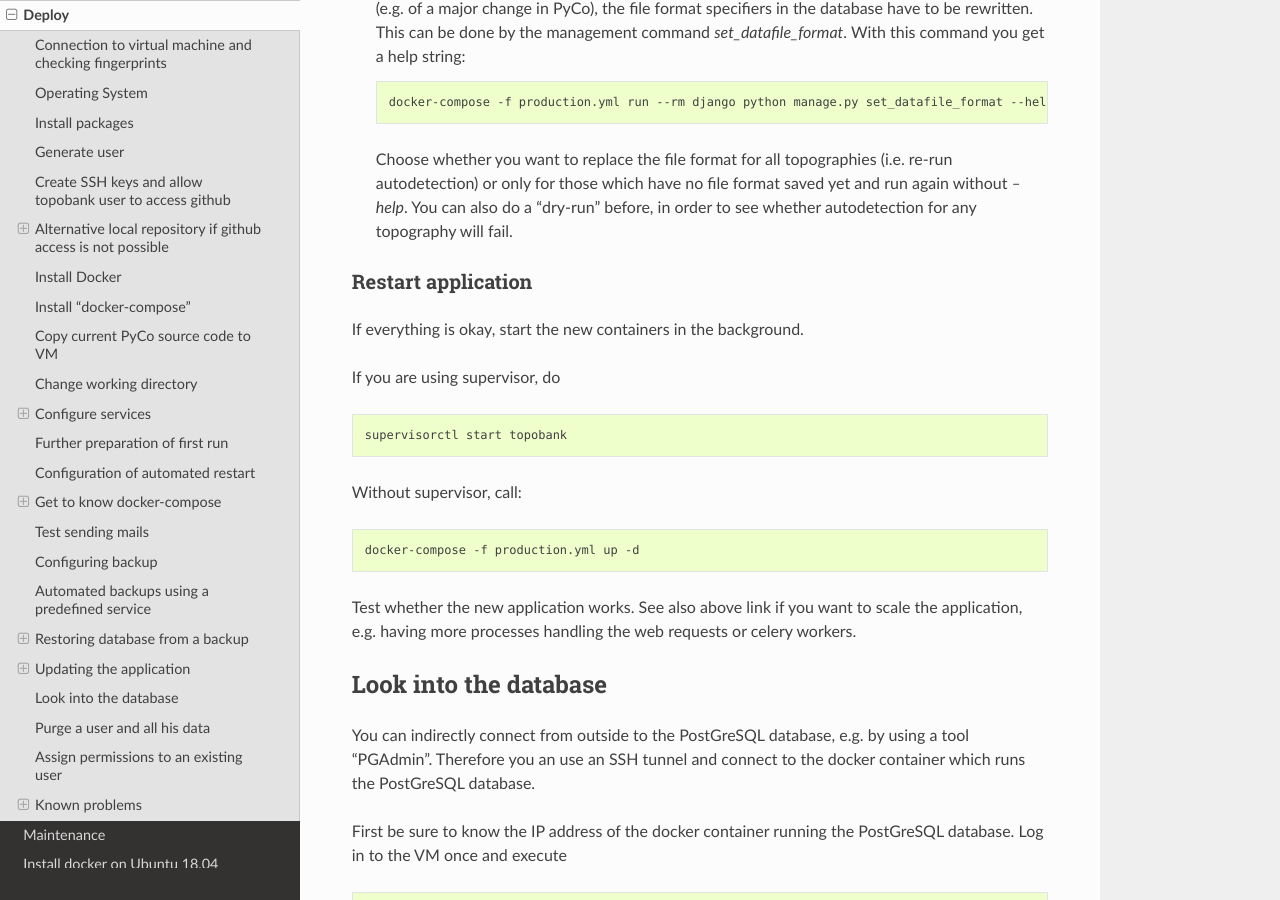
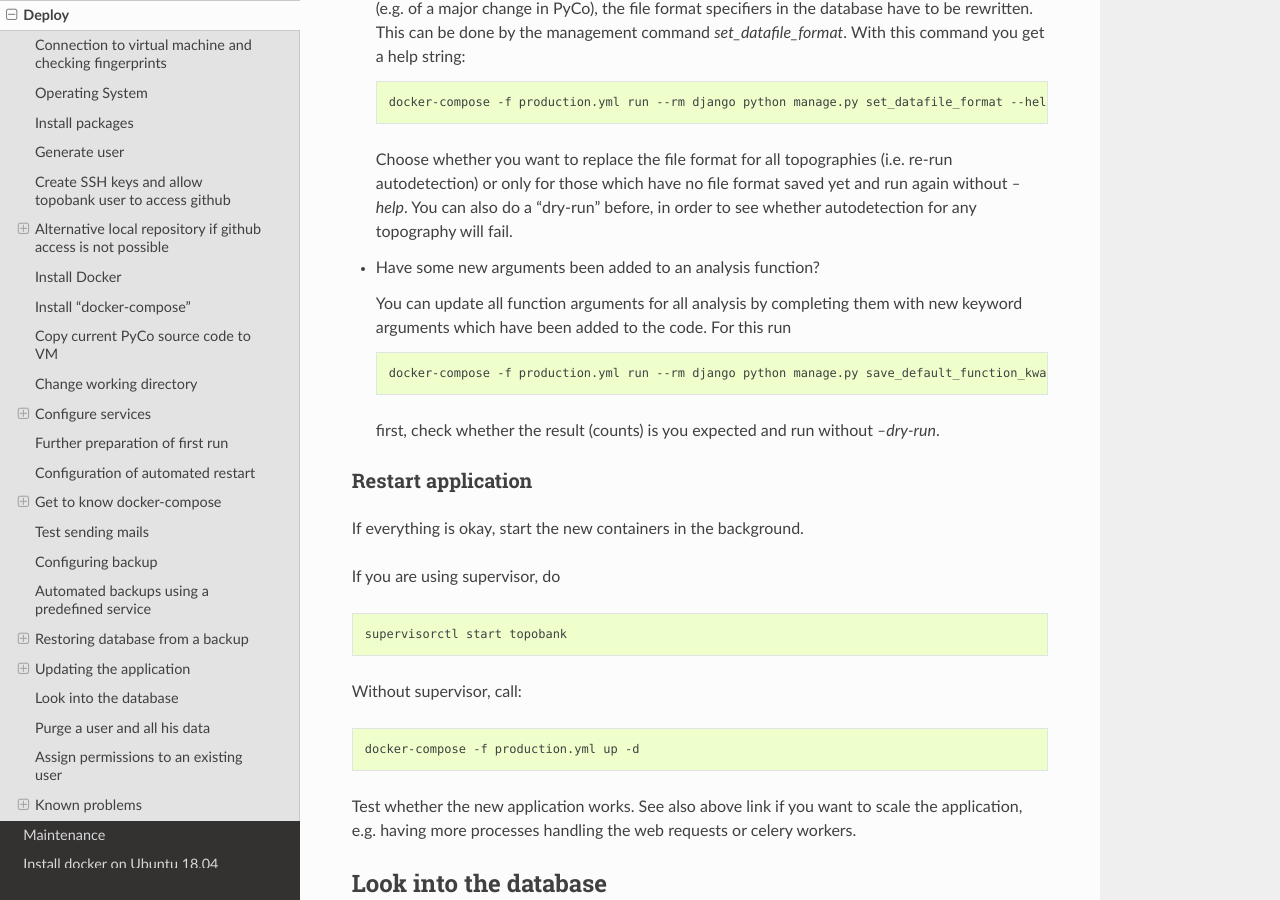
Before and after one commit to ContactEngineering/topobank, a Sphinx documentation site: the page built from docs/deploy.rst, in a window 1280 px wide and 900 px high, scrolled down 19131 px. Built offline with Sphinx 7.4.7 and the Read the Docs theme 2.0.0, drawn with Linux system fonts in a browser that asks for light colours.

Commit message:
DOC: Add some info about the new management command.

```diff
--- a/docs/deploy.rst
+++ b/docs/deploy.rst
@@ -1011,6 +1011,17 @@ If building the containers was successful, aks yourself these questions:
   or only for those which have no file format saved yet and run again without `--help`.
   You can also do a "dry-run" before, in order to see whether autodetection for any topography will fail.
 
+- Have some new arguments been added to an analysis function?
+
+  You can update all function arguments for all analysis by completing them
+  with new keyword arguments which have been added to the code. For this run
+
+  .. code:: bash
+
+     docker-compose -f production.yml run --rm django python manage.py save_default_function_kwargs --dry-run
+
+  first, check whether the result (counts) is you expected and run without `--dry-run`.
+
 
 Restart application
 ...................
```
